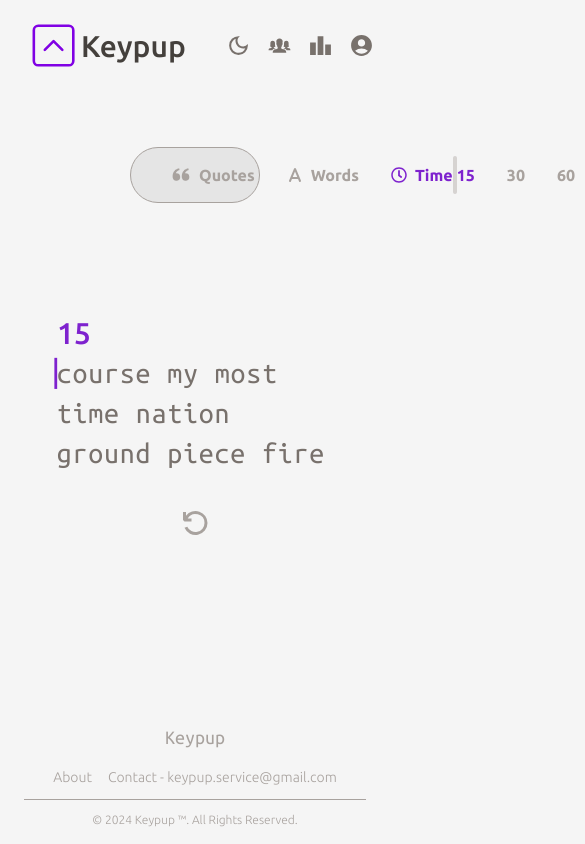
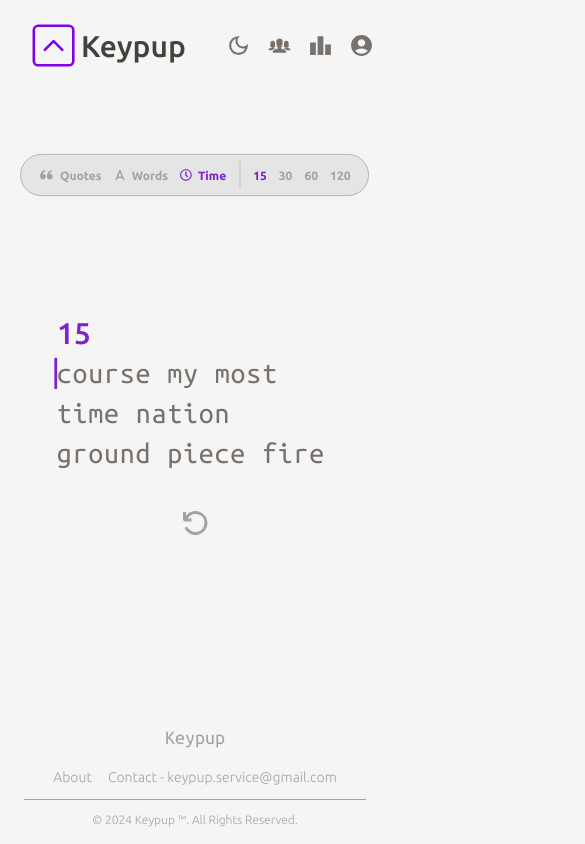
Before and after one commit to Joshi-Sarthak/Keypup, a Next.js app: page / in a window 390 px wide. Shown: the top 844 px of the page, 585 px wide, since content can reach past the window. Built offline with nearby package versions, Linux system fonts and the light colour scheme.

Commit message:
make control bar responsive

```diff
--- a/src/components/Controlbar/Controlbar.tsx
+++ b/src/components/Controlbar/Controlbar.tsx
@@ -88,10 +88,11 @@ function Controlbar() {
 	const disabledStyles = "opacity-50 cursor-not-allowed"
 
 	return (
-		<div className="w-1/3 h-14 p-2 mx-auto flex justify-between items-center mt-16 bg-neutral-200 dark:bg-[#242120] rounded-full border border-stone-400 dark:border-neutral-700 text-stone-400 dark:text-neutral-600">
+		<div className="flex justify-center mt-16">
+			<div className="w-fit h-14 p-2 flex justify-between items-center bg-neutral-200 dark:bg-[#242120] rounded-full border border-stone-400 dark:border-neutral-700 text-stone-400 dark:text-neutral-600 xl:scale-100 sm:scale-90 scale-75 origin-center">
 				<ul className="flex flex-row font-semibold">
 					<li
-					className={`ml-8 flex flex-row mr-4 items-center hover:text-stone-500 hover:dark:text-neutral-500 transition-all duration-300 ${
+						className={`lg:ml-6 ml-4 flex flex-row lg:mr-4 mr-2 items-center hover:text-stone-500 hover:dark:text-neutral-500 transition-all duration-300 ${
 							isDisabled ? disabledStyles : "cursor-pointer"
 						}`}
 						onClick={() => {
@@ -112,7 +113,7 @@ function Controlbar() {
 						<span>Quotes</span>
 					</li>
 					<li
-					className={`flex flex-row mx-4 items-center hover:text-stone-500 hover:dark:text-neutral-500 transition-all duration-300 ${
+						className={`flex flex-row lg:mx-4 mx-2 items-center hover:text-stone-500 hover:dark:text-neutral-500 transition-all duration-300 ${
 							isDisabled ? disabledStyles : "cursor-pointer"
 						}`}
 						onClick={() => {
@@ -133,7 +134,7 @@ function Controlbar() {
 						<span>Words</span>
 					</li>
 					<li
-					className={`flex flex-row ml-4 items-center hover:text-stone-500 hover:dark:text-neutral-500 transition-all duration-300 ${
+						className={`flex flex-row lg:ml-4 ml-2 items-center hover:text-stone-500 hover:dark:text-neutral-500 transition-all duration-300 ${
 							isDisabled ? disabledStyles : "cursor-pointer"
 						}`}
 						onClick={() => {
@@ -149,14 +150,14 @@ function Controlbar() {
 						}}
 					>
 						<FaRegClock className="w-4 h-4 mr-2" />
-					<span>Time</span>
+						<span className="lg:mr-6 mr-4">Time</span>
 					</li>
 				</ul>
-			<div className="border-r-4 rounded-full border-stone-300 dark:border-stone-800 h-full"></div>
+				<div className="border-r-4 rounded-full border-stone-300 dark:border-stone-800 h-full mr-2"></div>
 				{quotes && (
 					<ul className="flex flex-row font-semibold">
 						<li
-						className={`mr-4 hover:text-stone-500 hover:dark:text-neutral-500 cursor-pointer transition-all duration-300 ${
+							className={`lg:mx-4 mx-2 hover:text-stone-500 hover:dark:text-neutral-500 cursor-pointer transition-all duration-300 ${
 								isDisabled ? disabledStyles : "cursor-pointer"
 							}`}
 							onClick={() => {
@@ -176,7 +177,7 @@ function Controlbar() {
 							Small
 						</li>
 						<li
-						className={`mx-4 hover:text-stone-500 hover:dark:text-neutral-500 cursor-pointer transition-all duration-300 ${
+							className={`lg:mx-4 mx-2 hover:text-stone-500 hover:dark:text-neutral-500 cursor-pointer transition-all duration-300 ${
 								isDisabled ? disabledStyles : "cursor-pointer"
 							}`}
 							onClick={() => {
@@ -197,7 +198,7 @@ function Controlbar() {
 							Medium
 						</li>
 						<li
-						className={`mr-8 ml-4 hover:text-stone-500 hover:dark:text-neutral-500 cursor-pointer transition-all duration-300 ${
+							className={`lg:mr-6 mr-4 lg:ml-4 ml-2 hover:text-stone-500 hover:dark:text-neutral-500 cursor-pointer transition-all duration-300 ${
 								isDisabled ? disabledStyles : "cursor-pointer"
 							}`}
 							onClick={() => {
@@ -222,7 +223,7 @@ function Controlbar() {
 				{words && (
 					<ul className="flex flex-row font-semibold">
 						<li
-						className={`mr-4 hover:text-stone-500 hover:dark:text-neutral-500 cursor-pointer transition-all duration-300 ${
+							className={`lg:mx-4 mx-2 hover:text-stone-500 hover:dark:text-neutral-500 cursor-pointer transition-all duration-300 ${
 								isDisabled ? disabledStyles : "cursor-pointer"
 							}`}
 							onClick={() => {
@@ -242,7 +243,7 @@ function Controlbar() {
 							10
 						</li>
 						<li
-						className={`mx-4 hover:text-stone-500 hover:dark:text-neutral-500 cursor-pointer transition-all duration-300 ${
+							className={`lg:mx-4 mx-2 hover:text-stone-500 hover:dark:text-neutral-500 cursor-pointer transition-all duration-300 ${
 								isDisabled ? disabledStyles : "cursor-pointer"
 							}`}
 							onClick={() => {
@@ -262,7 +263,7 @@ function Controlbar() {
 							25
 						</li>
 						<li
-						className={`mx-4 hover:text-stone-500 hover:dark:text-neutral-500 cursor-pointer transition-all duration-300 ${
+							className={`lg:mx-4 mx-2 hover:text-stone-500 hover:dark:text-neutral-500 cursor-pointer transition-all duration-300 ${
 								isDisabled ? disabledStyles : "cursor-pointer"
 							}`}
 							onClick={() => {
@@ -282,7 +283,7 @@ function Controlbar() {
 							50
 						</li>
 						<li
-						className={`mr-8 ml-4 hover:text-stone-500 hover:dark:text-neutral-500 cursor-pointer transition-all duration-300 ${
+							className={`lg:mr-6 mr-4 lg:ml-4 ml-2 hover:text-stone-500 hover:dark:text-neutral-500 cursor-pointer transition-all duration-300 ${
 								isDisabled ? disabledStyles : "cursor-pointer"
 							}`}
 							onClick={() => {
@@ -306,7 +307,7 @@ function Controlbar() {
 				{time && (
 					<ul className="flex flex-row font-semibold">
 						<li
-						className={`mr-4 hover:text-stone-500 hover:dark:text-neutral-500 cursor-pointer transition-all duration-300 ${
+							className={`lg:mx-4 mx-2 hover:text-stone-500 hover:dark:text-neutral-500 cursor-pointer transition-all duration-300 ${
 								isDisabled ? disabledStyles : "cursor-pointer"
 							}`}
 							onClick={() => {
@@ -326,7 +327,7 @@ function Controlbar() {
 							15
 						</li>
 						<li
-						className={`mx-4 hover:text-stone-500 hover:dark:text-neutral-500 cursor-pointer transition-all duration-300 ${
+							className={`lg:mx-4 mx-2 hover:text-stone-500 hover:dark:text-neutral-500 cursor-pointer transition-all duration-300 ${
 								isDisabled ? disabledStyles : "cursor-pointer"
 							}`}
 							onClick={() => {
@@ -346,7 +347,7 @@ function Controlbar() {
 							30
 						</li>
 						<li
-						className={`mx-4 hover:text-stone-500 hover:dark:text-neutral-500 cursor-pointer transition-all duration-300 ${
+							className={`lg:mx-4 mx-2 hover:text-stone-500 hover:dark:text-neutral-500 cursor-pointer transition-all duration-300 ${
 								isDisabled ? disabledStyles : "cursor-pointer"
 							}`}
 							onClick={() => {
@@ -366,7 +367,7 @@ function Controlbar() {
 							60
 						</li>
 						<li
-						className={`mr-8 ml-4 hover:text-stone-500 hover:dark:text-neutral-500 cursor-pointer transition-all duration-300 ${
+							className={`lg:mr-6 lg:ml-4 ml-2 mr-4 hover:text-stone-500 hover:dark:text-neutral-500 cursor-pointer transition-all duration-300 ${
 								isDisabled ? disabledStyles : "cursor-pointer"
 							}`}
 							onClick={() => {
@@ -388,6 +389,7 @@ function Controlbar() {
 					</ul>
 				)}
 			</div>
+		</div>
 	)
 }
 
--- a/src/components/Main/Main.tsx
+++ b/src/components/Main/Main.tsx
@@ -257,7 +257,7 @@ function Main() {
 	return (
 		<div>
 			<div className="flex justify-center w-full mt-28">
-				<div className="w-3/4 flex flex-col">
+				<div className="w-3/4 flex flex-col items-center">
 					{time && (
 						<span className="ml-2 text-3xl font-medium text-purple-700 mb-1 self-start">
 							{timer}
```
Lines whose indentation alone changed are shown as unchanged.
